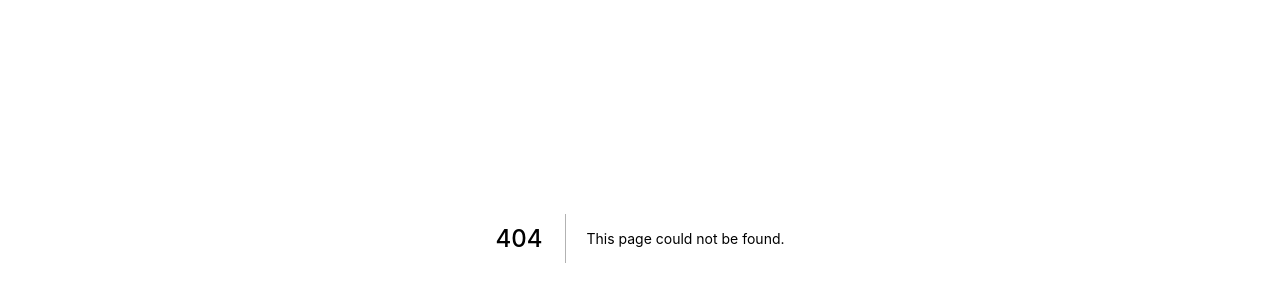
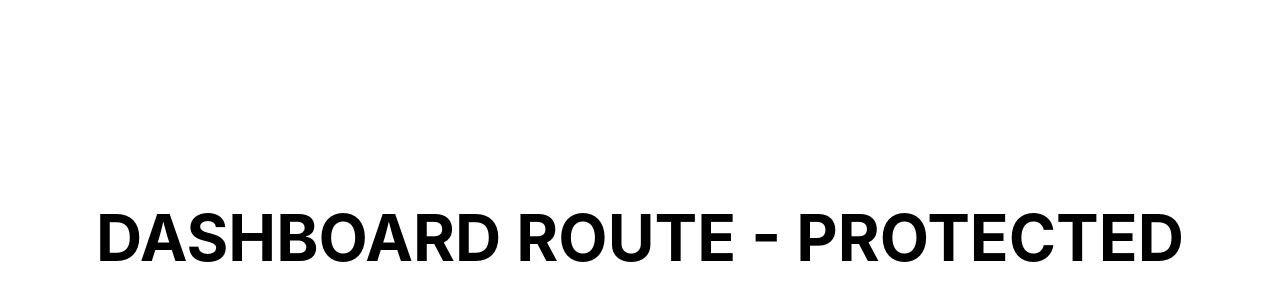
Before and after one commit to glauroqj/nextjs-start, a Next.js app: page /dashboard in a window 1280 px wide. Before the commit this address had no page. Shown: the part 162-462 px from the top of the page. Built offline with nearby package versions, Linux system fonts and the light colour scheme.

Commit message:
add: routes

```diff
--- /dev/null
+++ b/src/pages/dashboard.js
@@ -0,0 +1,23 @@
+import Head from 'next/head'
+import styles from '../styles/Home.module.css'
+
+export default function Home() {
+
+  console.log('< DASHBOARD > ', process.env.APP_ENVIRONMENT)
+
+  return (
+    <div className={styles.container}>
+      <Head>
+        <title>Create Next App - Test</title>
+        <link rel="icon" href="/favicon.ico" />
+      </Head>
+
+      <main className={styles.main}>
+        <h1 className={styles.title}>
+          DASHBOARD ROUTE - PROTECTED
+        </h1>
+      </main>
+
+    </div>
+  )
+}
```
Also changed, not shown: src/server/providers/session.js (added, +15 -0 lines).
